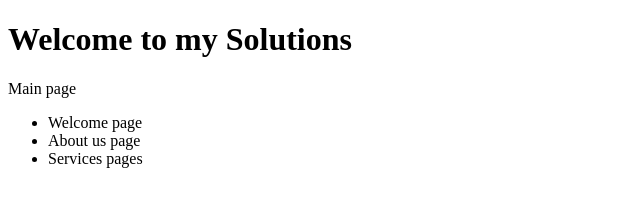
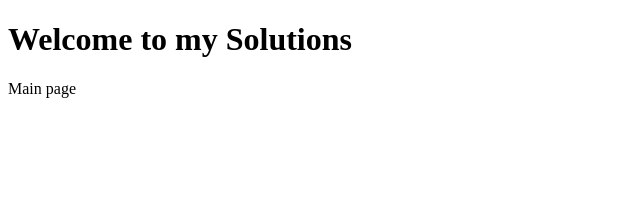
Before and after one commit to AdelineA/Gym-Bundle-Exercises-Solutions, a plain HTML site: page home.html in a window 1280 px wide. Shown: the whole page, without its empty margins (0-640 px from the left). Drawn offline with Linux system fonts and the light colour scheme.

Commit message:
changes on html file

```diff
--- a/home.html
+++ b/home.html
@@ -9,11 +9,6 @@
     <h1>Welcome to my Solutions</h1>
     <div>
         <p>Main page</p>
-        <ul>
-            <li>Welcome page</li>
-            <li>About us page</li>
-            <li>Services pages</li>
-        </ul>
     </div>
 </body>
 </html>
```
